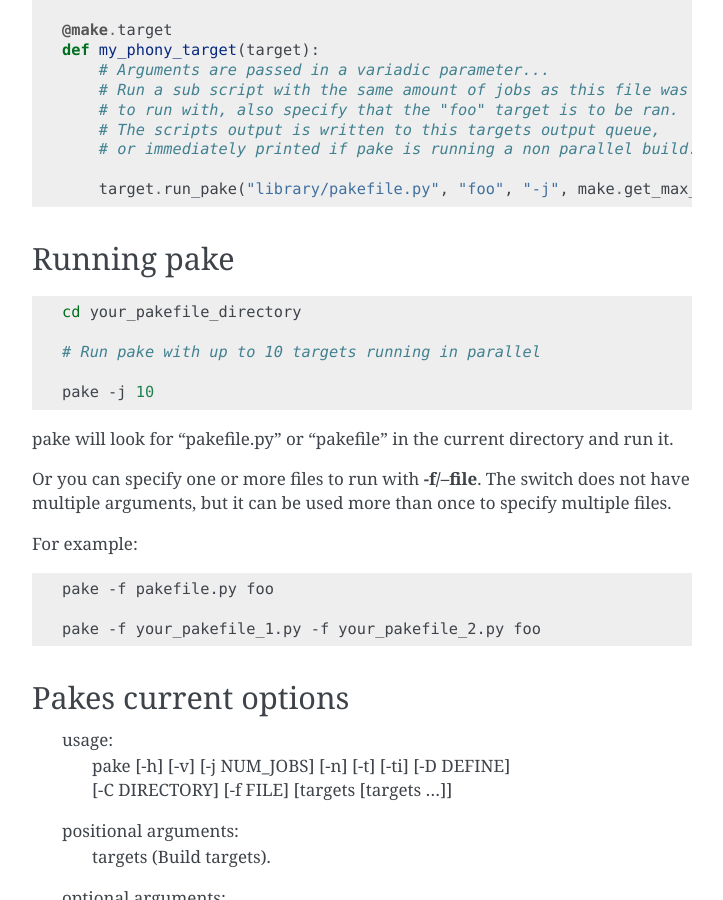
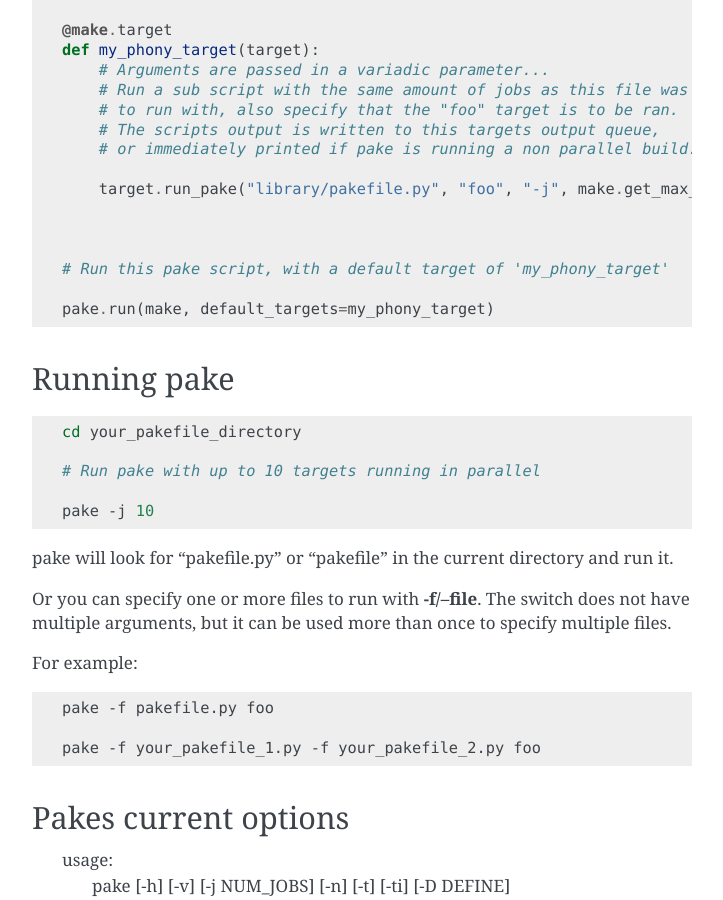
Before and after one commit to Teriks/pake, a Sphinx documentation site: the page built from docs/index.rst, in a window 1280 px wide and 900 px high, scrolled down 3937 px. Shown: the whole window, without its empty margins (388-1111 px from the left). Built offline with Sphinx 7.4.7, drawn with Linux system fonts in a browser that asks for light colours.

Commit message:
Add pake.run()to second documentation example

```diff
--- a/docs/index.rst
+++ b/docs/index.rst
@@ -214,6 +214,12 @@ output queue in a synchronized manner when multiple jobs are running.
         target.run_pake("library/pakefile.py", "foo", "-j", make.get_max_jobs())
 
 
+
+    # Run this pake script, with a default target of 'my_phony_target'
+
+    pake.run(make, default_targets=my_phony_target)
+
+
 Running pake
 ------------
 
```
Also changed, not shown: README.md (+6 -0 lines).
